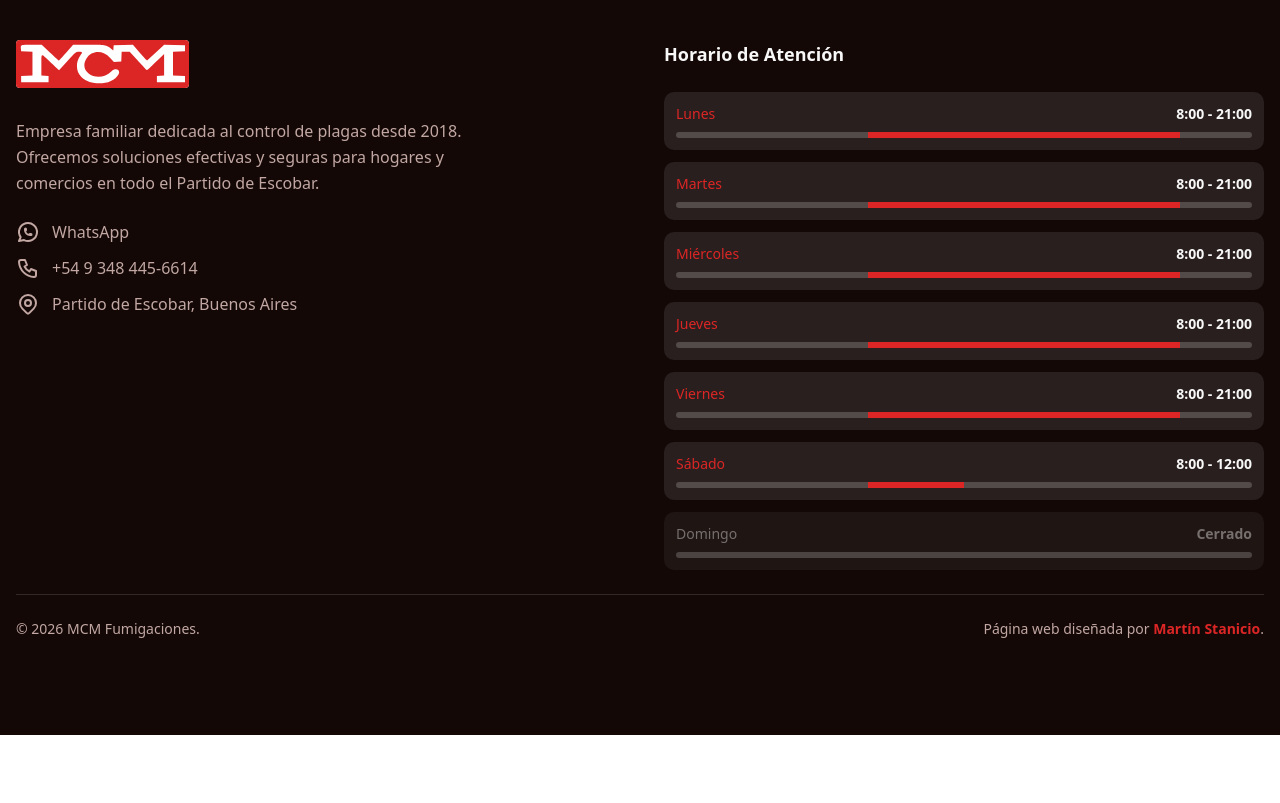
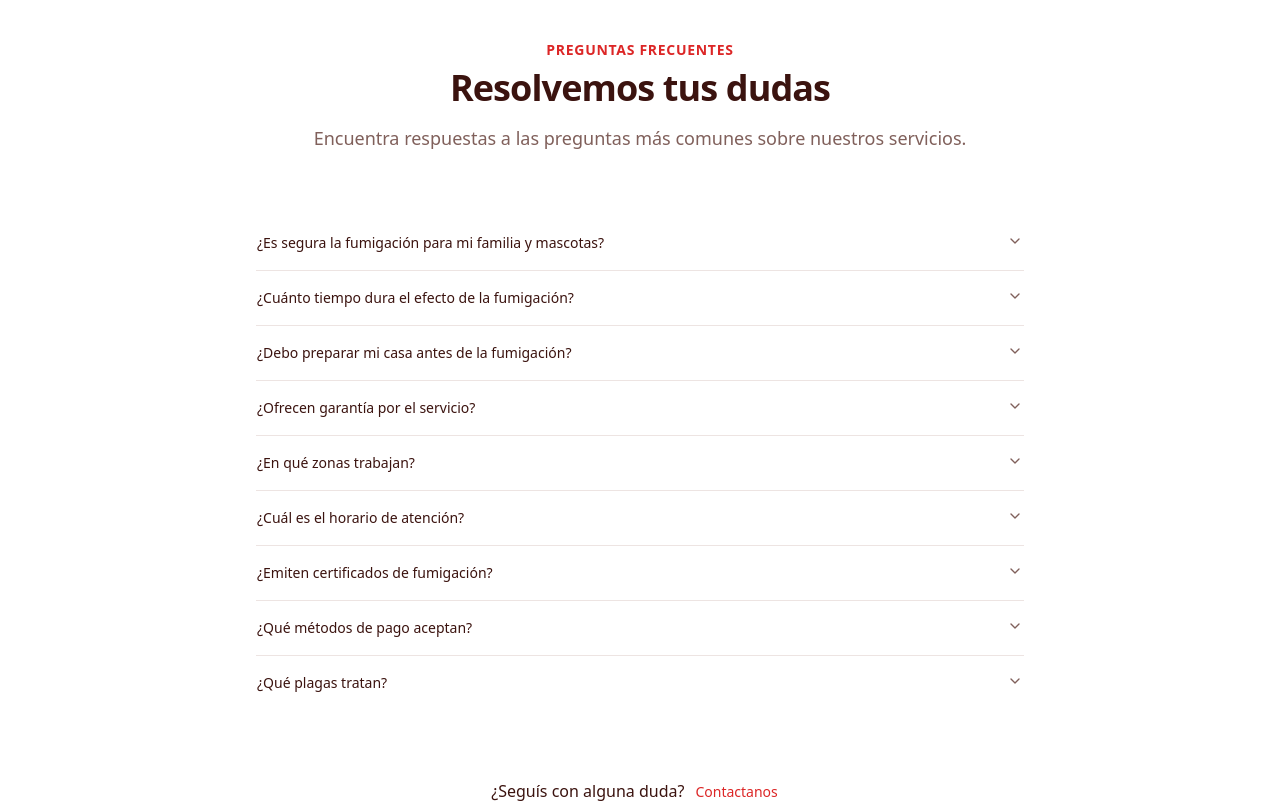
Before and after one commit to martinstanicio/mcm-fumigaciones, a Next.js app: page / in a window 1280 px wide. Shown: the part 3820-4623 px from the top of the page. Before the commit the page ends 4555 px from the top, so only its background shows below. Built offline with nearby package versions, Linux system fonts and the light colour scheme.

Commit message:
create FAQ component

```diff
--- a/src/app/page.tsx
+++ b/src/app/page.tsx
@@ -1,4 +1,5 @@
 import { About } from "@/components/about";
+import { FAQ } from "@/components/faq";
 import { Hero } from "@/components/hero";
 import { Services } from "@/components/services";
 import { Testimonials } from "@/components/testimonials";
@@ -10,6 +11,7 @@ export default function HomePage() {
       <Services />
       <About />
       <Testimonials />
+      <FAQ />
     </div>
   );
 }
--- /dev/null
+++ b/src/components/faq.tsx
@@ -0,0 +1,46 @@
+import { Button } from "./ui/button";
+import {
+  Accordion,
+  AccordionContent,
+  AccordionItem,
+  AccordionTrigger,
+} from "@/components/ui/accordion";
+import { faqs } from "@/content/faqs";
+import Link from "next/link";
+
+export function FAQ() {
+  return (
+    <section id="faq" className="bg-background">
+      <div className="container mx-auto space-y-16 px-4 py-24 xl:max-w-7xl">
+        <div className="mx-auto max-w-3xl text-center">
+          <p className="mb-2 text-sm font-semibold tracking-wider text-primary uppercase">
+            Preguntas Frecuentes
+          </p>
+          <h2 className="text-3xl font-bold tracking-tight text-balance text-foreground sm:text-4xl">
+            Resolvemos tus dudas
+          </h2>
+          <p className="mt-4 text-lg text-muted-foreground">
+            Encuentra respuestas a las preguntas más comunes sobre nuestros
+            servicios.
+          </p>
+        </div>
+
+        <Accordion type="single" collapsible className="mx-auto max-w-3xl">
+          {faqs.map((faq, index) => (
+            <AccordionItem key={index} value={`faq-${index}`}>
+              <AccordionTrigger>{faq.question}</AccordionTrigger>
+              <AccordionContent>{faq.answer}</AccordionContent>
+            </AccordionItem>
+          ))}
+        </Accordion>
+
+        <p className="text-center">
+          <span>¿Seguís con alguna duda?</span>
+          <Button variant="link" asChild>
+            <Link href="#contacto">Contactanos</Link>
+          </Button>
+        </p>
+      </div>
+    </section>
+  );
+}
--- a/src/components/ui/accordion.tsx
+++ b/src/components/ui/accordion.tsx
@@ -41,7 +41,7 @@ function AccordionTrigger({
       <AccordionPrimitive.Trigger
         data-slot="accordion-trigger"
         className={cn(
-          "group/accordion-trigger relative flex flex-1 items-start justify-between rounded-md border border-transparent py-4 text-left text-sm font-medium transition-all outline-none hover:underline focus-visible:border-ring focus-visible:ring-3 focus-visible:ring-ring/50 focus-visible:after:border-ring disabled:pointer-events-none disabled:opacity-50 **:data-[slot=accordion-trigger-icon]:ml-auto **:data-[slot=accordion-trigger-icon]:size-4 **:data-[slot=accordion-trigger-icon]:text-muted-foreground",
+          "group/accordion-trigger relative flex flex-1 items-start justify-between rounded-md border border-transparent py-4 text-left text-sm font-medium transition-all outline-none hover:text-primary hover:underline focus:text-primary focus-visible:border-ring focus-visible:ring-3 focus-visible:ring-ring/50 focus-visible:after:border-ring disabled:pointer-events-none disabled:opacity-50 **:data-[slot=accordion-trigger-icon]:ml-auto **:data-[slot=accordion-trigger-icon]:size-4 **:data-[slot=accordion-trigger-icon]:text-muted-foreground",
           className,
         )}
         {...props}
@@ -68,7 +68,7 @@ function AccordionContent({
   return (
     <AccordionPrimitive.Content
       data-slot="accordion-content"
-      className="overflow-hidden text-sm data-open:animate-accordion-down data-closed:animate-accordion-up"
+      className="overflow-hidden text-sm leading-relaxed data-open:animate-accordion-down data-closed:animate-accordion-up"
       {...props}
     >
       <div
--- /dev/null
+++ b/src/content/faqs.ts
@@ -0,0 +1,51 @@
+type FAQ = {
+  question: string;
+  answer: string;
+};
+
+export const faqs: FAQ[] = [
+  {
+    question: "¿Es segura la fumigación para mi familia y mascotas?",
+    answer:
+      "Sí, utilizamos productos certificados y aprobados por organismos sanitarios que son seguros para personas y mascotas cuando se siguen las indicaciones. Recomendamos ventilar el ambiente después del tratamiento y mantener alejados a niños y mascotas durante el tiempo indicado (generalmente 2-4 horas).",
+  },
+  {
+    question: "¿Cuánto tiempo dura el efecto de la fumigación?",
+    answer:
+      "El efecto preventivo dura entre 3 y 6 meses dependiendo del tipo de plaga y las condiciones del ambiente. Recomendamos realizar tratamientos de mantenimiento cada 3-4 meses para una protección óptima.",
+  },
+  {
+    question: "¿Debo preparar mi casa antes de la fumigación?",
+    answer:
+      "Sí, recomendamos: guardar alimentos y utensilios de cocina, cubrir acuarios, retirar mascotas del lugar, tapar o alejar plantas del área a tratar. Nuestro equipo le dará instrucciones específicas según el tratamiento.",
+  },
+  {
+    question: "¿Ofrecen garantía por el servicio?",
+    answer:
+      "Sí, todos nuestros servicios incluyen garantía. Si el problema persiste después del tratamiento, realizamos aplicaciones adicionales sin costo. La duración de la garantía varía según el servicio.",
+  },
+  {
+    question: "¿En qué zonas trabajan?",
+    answer:
+      "Trabajamos en comercios y domicilios en todo el Partido de Escobar. También realizamos trabajos en domicilios y galpones en otras zonas (sin certificado), con un costo adicional de traslado.",
+  },
+  {
+    question: "¿Cuál es el horario de atención?",
+    answer:
+      "Nuestro horario de atención es de lunes a viernes de 8:00 a 21:00 horas, y los sábados de 8:00 a 12:00 horas.",
+  },
+  {
+    question: "¿Emiten certificados de fumigación?",
+    answer:
+      "Sí, emitimos certificados de fumigación para comercios en el Partido de Escobar. Para trabajos fuera de esta zona (galpones, domicilios), el servicio se realiza sin certificado.",
+  },
+  {
+    question: "¿Qué métodos de pago aceptan?",
+    answer: "Aceptamos pago en efectivo y transferencias bancarias.",
+  },
+  {
+    question: "¿Qué plagas tratan?",
+    answer:
+      "Tratamos todo tipo de plagas: hormigas invasoras, hormigas podadoras, cucarachas, moscas, mosquitos, moscardones, chinches de cama, pulgas, escorpiones, tábanos, roedores, entre otras.",
+  },
+];
```
